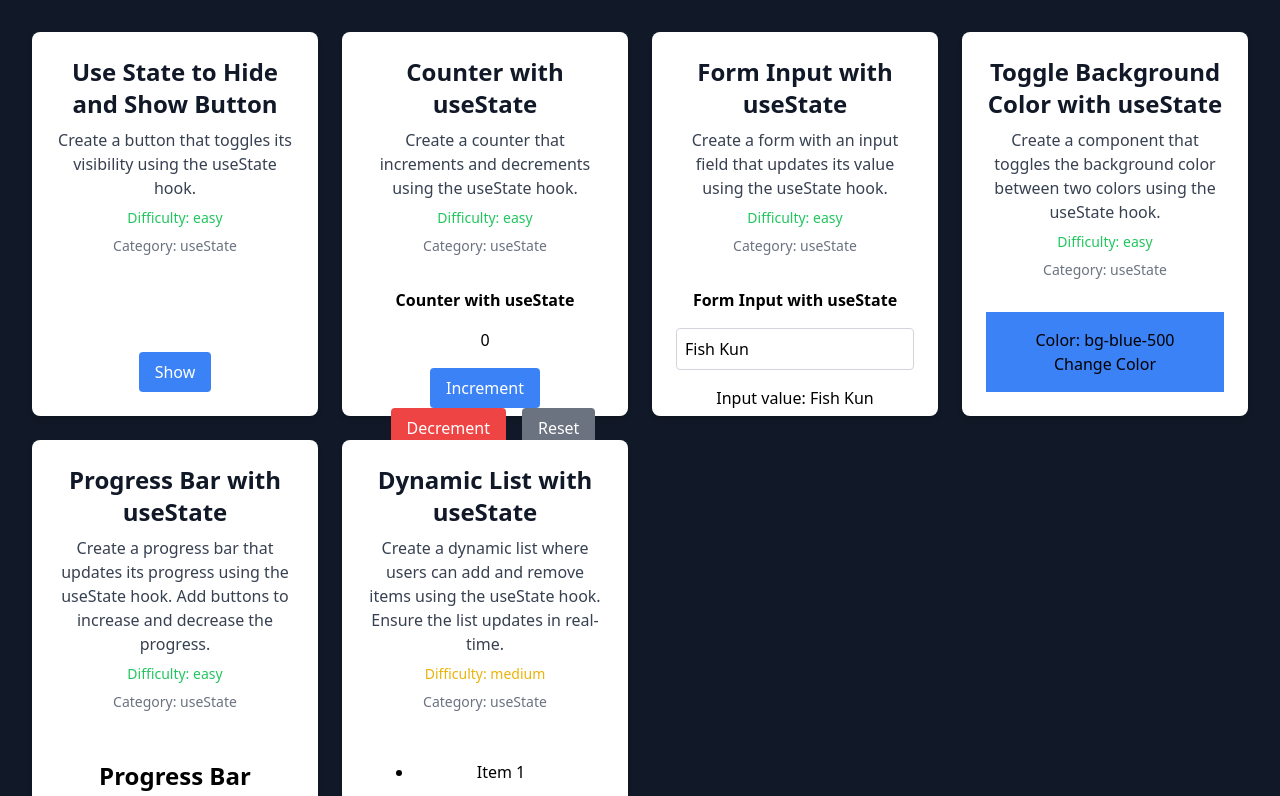
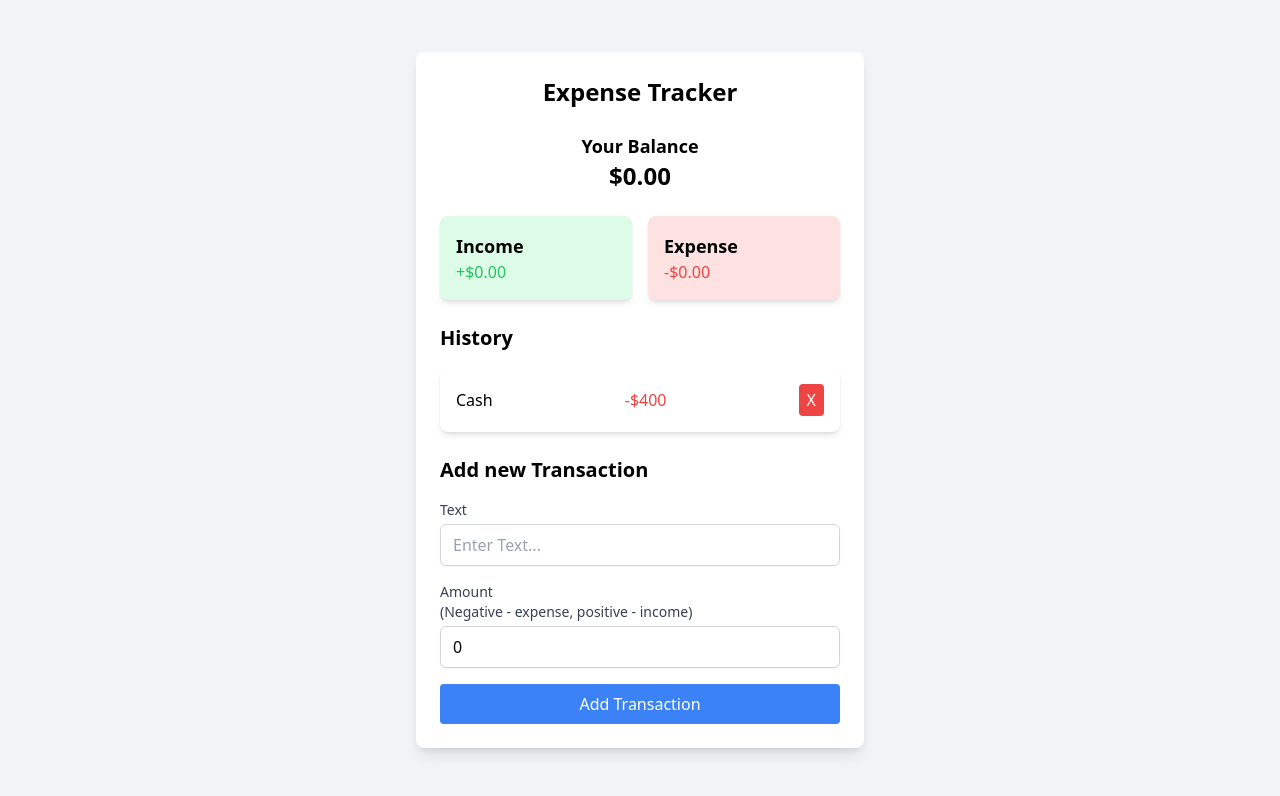
Before and after one commit to JL-Agbalo/my-react-challenges, a React (Create React App) app: page /todolist in a window 1280 px wide. Shown: the top 796 px of the page. Built offline with nearby package versions, Linux system fonts and the light colour scheme.

Commit message:
Add ExpenseTracker component and related functionalities; implement transaction management with context and reducer

```diff
--- a/src/App.js
+++ b/src/App.js
@@ -21,6 +21,7 @@ import TodoList from "./components/ToDo/TodoList";
 import WDSuseRef from "./components/YtubeTutorials/UseRef/WDSuseRef";
 import GPTCountRef from "./components/YtubeTutorials/UseRef/GPTCountRef";
 import ShoppingCart from "./components/YtubeTutorials/UseReducer/ShoppingCart";
+import ExpenseTracker from "./components/YtubeTutorials/ExpenseTracker/Components/index";
 function App() {
   useEffect(() => {
     console.log(`PORT=${process.env.REACT_APP_PORT}`);
@@ -28,40 +29,41 @@ function App() {
   }, []);
 
   return (
-    // <div>
-    //   <ShoppingCart />
-    //   <UnoptimizedMovieApp />
-    //   <OptimizedMovieApp />
-    //   <UCForm />
-    //   <Router>
-    //     <Routes>
-    //       <Route path="/" element={<Home />} />
-    //       <Route path="/todolist" element={<TodoList />} />
-    //     </Routes>
-    //   </Router>
-    //   <GPTCountRef />
+    <div>
+      {/* <ShoppingCart />
+       <UnoptimizedMovieApp />
+       <OptimizedMovieApp />
+       <UCForm />
+       <Router>
+         <Routes>
+           <Route path="/" element={<Home />} />
+           <Route path="/todolist" element={<TodoList />} />
+         </Routes>
+       </Router>
+       <GPTCountRef /> */}
+      <ExpenseTracker />
+    </div>
+
+    // <div className="App bg-gray-900 min-h-screen p-8">
+    //   <div className="grid grid-cols-1 md:grid-cols-2 lg:grid-cols-4 gap-6">
+    //     {challenges.map((challenge) => (
+    //       <ChallengeCard
+    //         key={challenge.id}
+    //         title={challenge.title}
+    //         description={challenge.description}
+    //         difficulty={challenge.difficulty}
+    //         category={challenge.category}
+    //       >
+    //         {challenge.id === 1 && <Challenge1 />}
+    //         {challenge.id === 2 && <Challenge2 />}
+    //         {challenge.id === 3 && <Challenge3 />}
+    //         {challenge.id === 4 && <Challenge4 />}
+    //         {challenge.id === 5 && <Challenge5 />}
+    //         {challenge.id === 6 && <Challenge6 />}
+    //       </ChallengeCard>
+    //     ))}
+    //   </div>
     // </div>
-
-    <div className="App bg-gray-900 min-h-screen p-8">
-      <div className="grid grid-cols-1 md:grid-cols-2 lg:grid-cols-4 gap-6">
-        {challenges.map((challenge) => (
-          <ChallengeCard
-            key={challenge.id}
-            title={challenge.title}
-            description={challenge.description}
-            difficulty={challenge.difficulty}
-            category={challenge.category}
-          >
-            {challenge.id === 1 && <Challenge1 />}
-            {challenge.id === 2 && <Challenge2 />}
-            {challenge.id === 3 && <Challenge3 />}
-            {challenge.id === 4 && <Challenge4 />}
-            {challenge.id === 5 && <Challenge5 />}
-            {challenge.id === 6 && <Challenge6 />}
-          </ChallengeCard>
-        ))}
-      </div>
-    </div>
   );
 }
 
--- /dev/null
+++ b/src/components/YtubeTutorials/ExpenseTracker/Components/AddTransaction.js
@@ -0,0 +1,51 @@
+import React, { useState } from "react";
+
+function AddTransaction() {
+  const [text, setText] = useState("");
+  const [amount, setAmount] = useState(0);
+
+  const onChangeText = (e) => setText(e.target.value);
+  const onChangeAmount = (e) => setAmount(e.target.value);
+  return (
+    <div className="mt-6">
+      <h3 className="text-xl font-semibold mb-4">Add new Transaction</h3>
+      <div className="form-control mb-4">
+        <label
+          htmlFor="text"
+          className="block text-sm font-medium text-gray-700"
+        >
+          Text
+        </label>
+        <input
+          type="text"
+          id="text"
+          onChange={onChangeText}
+          value={text}
+          placeholder="Enter Text..."
+          className="mt-1 block w-full px-3 py-2 border border-gray-300 rounded-md shadow-sm focus:outline-none focus:ring-blue-500 focus:border-blue-500"
+        />
+      </div>
+      <div className="form-control mb-4">
+        <label
+          htmlFor="amount"
+          className="block text-sm font-medium text-gray-700"
+        >
+          Amount <br /> (Negative - expense, positive - income)
+        </label>
+        <input
+          type="number"
+          id="amount"
+          onChange={onChangeAmount}
+          value={amount}
+          placeholder="Enter Amount..."
+          className="mt-1 block w-full px-3 py-2 border border-gray-300 rounded-md shadow-sm focus:outline-none focus:ring-blue-500 focus:border-blue-500"
+        />
+      </div>
+      <button className="w-full bg-blue-500 text-white px-3 py-2 rounded">
+        Add Transaction
+      </button>
+    </div>
+  );
+}
+
+export default AddTransaction;
--- /dev/null
+++ b/src/components/YtubeTutorials/ExpenseTracker/Components/Balance.js
@@ -0,0 +1,14 @@
+import React from "react";
+
+function Balance() {
+  return (
+    <div className="text-center mt-6">
+      <h4 className="text-lg font-semibold">Your Balance</h4>
+      <h1 id="balance" className="text-2xl font-bold">
+        $0.00
+      </h1>
+    </div>
+  );
+}
+
+export default Balance;
--- /dev/null
+++ b/src/components/YtubeTutorials/ExpenseTracker/Components/Header.js
@@ -0,0 +1,7 @@
+import React from "react";
+
+function Header() {
+  return <h2 className="text-2xl font-bold text-center">Expense Tracker</h2>;
+}
+
+export default Header;
--- /dev/null
+++ b/src/components/YtubeTutorials/ExpenseTracker/Components/IncomeExpenses.js
@@ -0,0 +1,22 @@
+import React from "react";
+
+function IncomeExpenses() {
+  return (
+    <div className="flex justify-between mt-6">
+      <div className="bg-green-100 p-4 rounded-lg shadow-md w-1/2 mr-2">
+        <h4 className="text-lg font-semibold">Income</h4>
+        <p id="money-plus" className="text-green-500">
+          +$0.00
+        </p>
+      </div>
+      <div className="bg-red-100 p-4 rounded-lg shadow-md w-1/2 ml-2">
+        <h4 className="text-lg font-semibold">Expense</h4>
+        <p id="money-minus" className="text-red-500">
+          -$0.00
+        </p>
+      </div>
+    </div>
+  );
+}
+
+export default IncomeExpenses;
--- /dev/null
+++ b/src/components/YtubeTutorials/ExpenseTracker/Components/TransactionList.js
@@ -0,0 +1,18 @@
+import React from "react";
+
+function TransactionList() {
+  return (
+    <div className="mt-6">
+      <h3 className="text-xl font-semibold mb-4">History</h3>
+      <ul className="list-none p-0">
+        <li className="flex justify-between items-center bg-white shadow-md rounded-lg p-4 mb-2">
+          <span>Cash</span>
+          <span className="text-red-500">-$400</span>
+          <button className="bg-red-500 text-white px-2 py-1 rounded">X</button>
+        </li>
+      </ul>
+    </div>
+  );
+}
+
+export default TransactionList;
--- /dev/null
+++ b/src/components/YtubeTutorials/ExpenseTracker/Components/index.js
@@ -0,0 +1,25 @@
+import React from "react";
+import Header from "./Header";
+import Balance from "./Balance";
+import IncomeExpenses from "./IncomeExpenses";
+import TransactionList from "./TransactionList";
+import AddTransaction from "./AddTransaction";
+
+import { GlobalProvider } from "../Context/GlobalSate";
+function ExpenseTracker() {
+  return (
+    <GlobalProvider>
+      <div className="flex justify-center items-center min-h-screen bg-gray-100">
+        <div className="w-full max-w-md p-6 bg-white rounded-lg shadow-lg">
+          <Header />
+          <Balance />
+          <IncomeExpenses />
+          <TransactionList />
+          <AddTransaction />
+        </div>
+      </div>
+    </GlobalProvider>
+  );
+}
+
+export default ExpenseTracker;
--- /dev/null
+++ b/src/components/YtubeTutorials/ExpenseTracker/Context/AppReducer.js
@@ -0,0 +1,20 @@
+const appReducer = (state, action) => {
+  switch (action.type) {
+    case "DELETE_TRANSACTION":
+      return {
+        ...state,
+        transactions: state.transactions.filter(
+          (transaction) => transaction.id !== action.payload
+        ),
+      };
+    case "ADD_TRANSACTION":
+      return {
+        ...state,
+        transactions: [action.payload, ...state.transactions],
+      };
+    default:
+      return state;
+  }
+};
+
+export default appReducer;
--- /dev/null
+++ b/src/components/YtubeTutorials/ExpenseTracker/Context/GlobalSate.js
@@ -0,0 +1,26 @@
+import React, { createContext, useReducer } from "react";
+import AppReducer from "./AppReducer";
+
+// Initial State
+const initialState = {
+  transactions: [
+    { id: 1, text: "Groceries", amount: -20 },
+    { id: 2, text: "Salary", amount: 500 },
+    { id: 3, text: "Book", amount: -10 },
+    { id: 4, text: "Camera", amount: 150 },
+  ],
+};
+
+// Create Context
+export const GlobalContext = createContext(initialState);
+
+// Provider Component
+export const GlobalProvider = ({ children }) => {
+  const [state, dispatch] = useReducer(AppReducer, initialState);
+
+  return (
+    <GlobalContext.Provider value={{ transactions: state.transactions }}>
+      {children}
+    </GlobalContext.Provider>
+  );
+};
```
